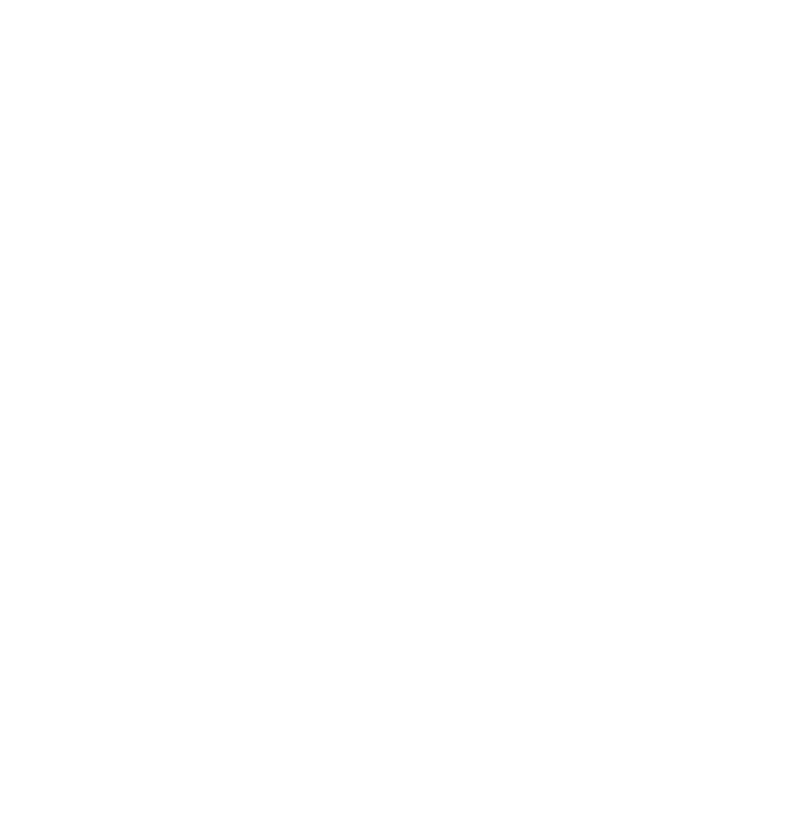
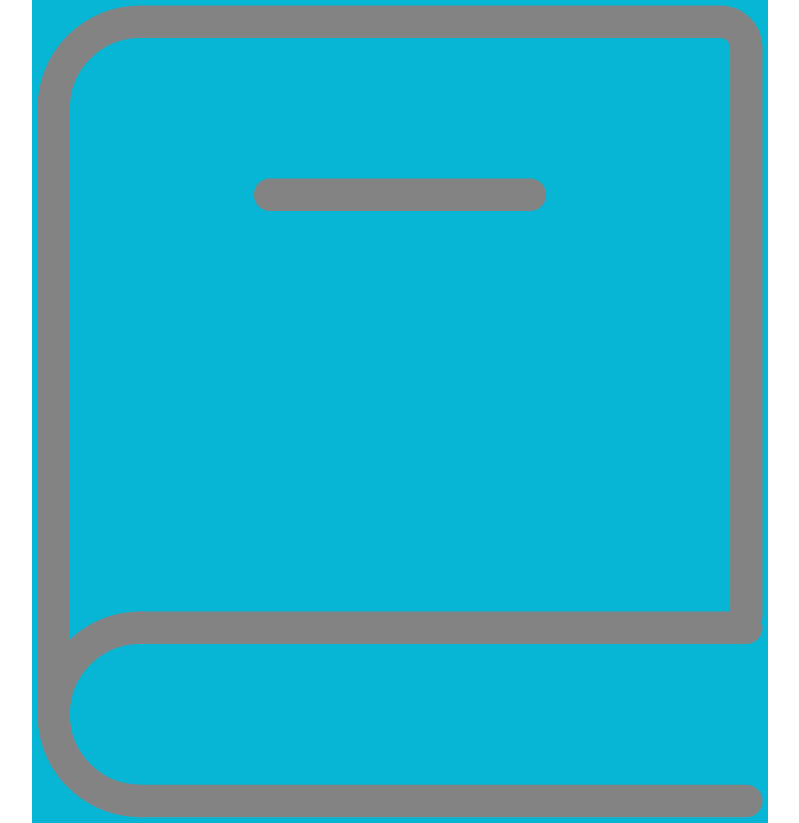
Before and after one commit to ZZ83/dictionary-web-app, a React (Vite) app: page / in a window 1280 px wide. Shown: the whole page, without its empty margins (240-1039 px from the left). Before the commit the page ends 800 px from the top, so only its background shows below. Built offline with nearby package versions, Linux system fonts and the light colour scheme.

Commit message:
Add svg logo to header element

```diff
--- a/src/App.tsx
+++ b/src/App.tsx
@@ -3,7 +3,15 @@
 function App() {
     return (
         <Container>
-            <header className="bg-cyan-500"></header>
+            <header className="bg-cyan-500">
+                <svg xmlns="http://www.w3.org/2000/svg" viewBox="0 0 34 38">
+                    <g fill="none" fill-rule="evenodd" stroke="#838383" stroke-linecap="round" stroke-width="1.5">
+                        <path d="M1 33V5a4 4 0 0 1 4-4h26.8A1.2 1.2 0 0 1 33 2.2v26.228M5 29h28M5 37h28" />
+                        <path stroke-linejoin="round" d="M5 37a4 4 0 1 1 0-8" />
+                        <path d="M11 9h12" />
+                    </g>
+                </svg>
+            </header>
         </Container>
     );
 }
```
